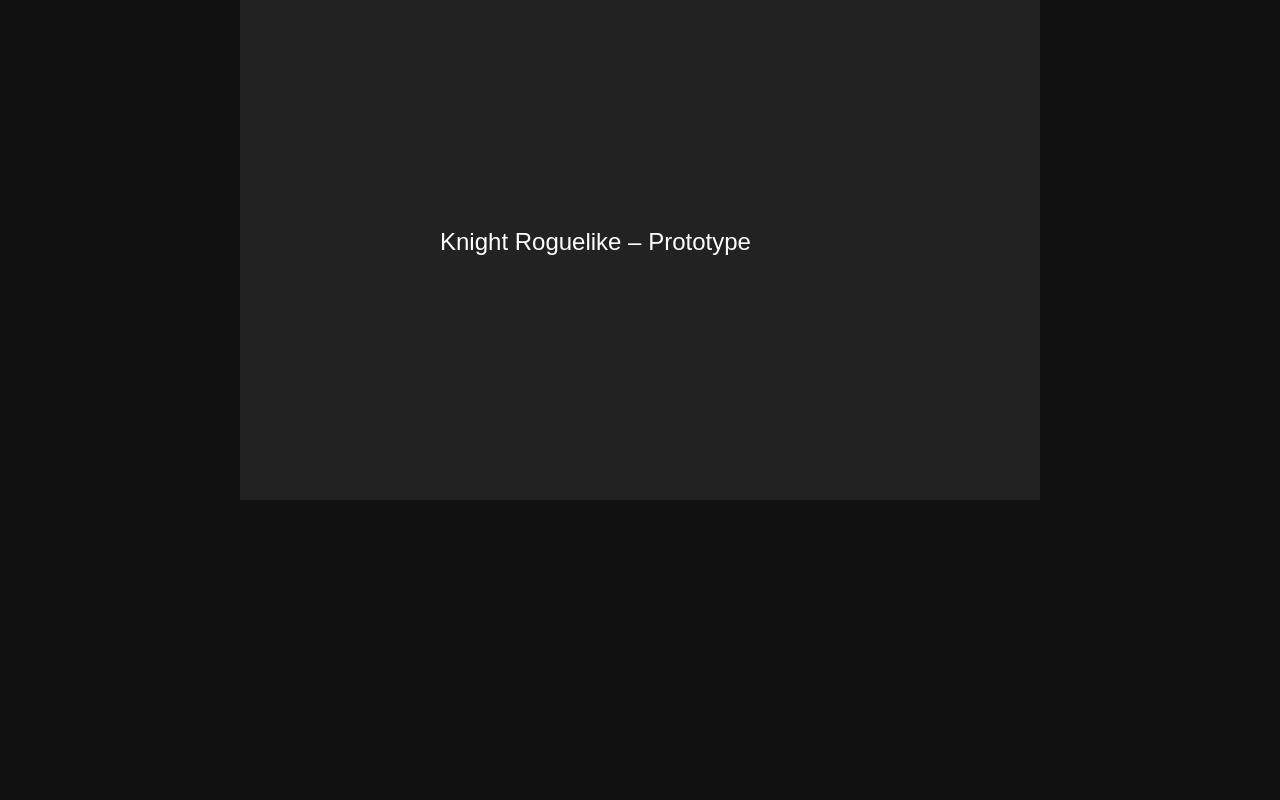
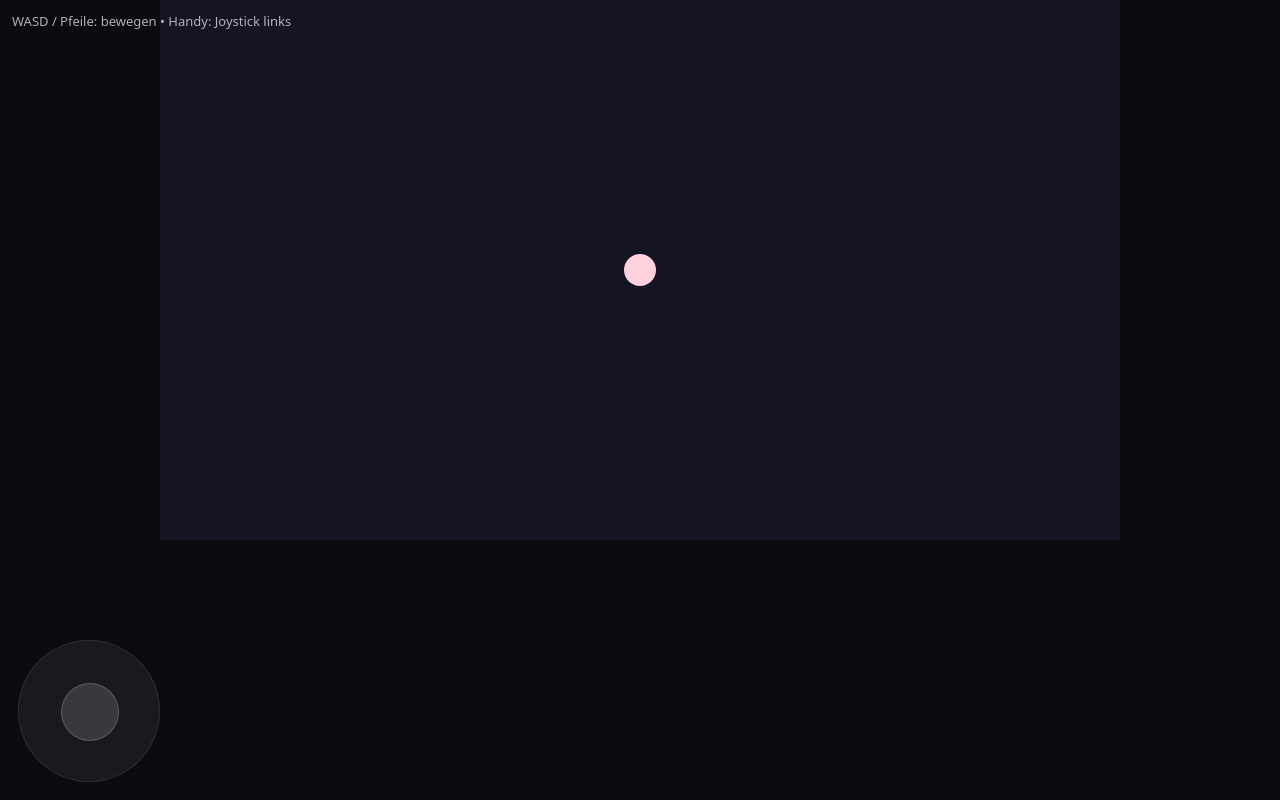
Before and after one commit to Steppenwolf549/knight-roguelike, a plain HTML site: page index.html in a window 1280 px wide. Drawn offline with Linux system fonts and the light colour scheme.

Commit message:
Update index.html

```diff
--- a/index.html
+++ b/index.html
@@ -1,23 +1,156 @@
-<!DOCTYPE html>
-<html>
+<!doctype html>
+<html lang="de">
 <head>
-  <meta charset="UTF-8" />
+  <meta charset="utf-8" />
+  <meta name="viewport" content="width=device-width, initial-scale=1" />
   <title>Knight Roguelike</title>
   <style>
-    body { margin: 0; background: #111; }
-    canvas { display: block; margin: auto; background: #222; }
+    html, body { height:100%; margin:0; background:#0b0b10; }
+    canvas { display:block; margin:auto; background:#141424; touch-action:none; }
+
+    /* simple on-screen joystick */
+    .hud {
+      position: fixed; inset: 0; pointer-events: none;
+      font-family: system-ui, -apple-system, Segoe UI, Roboto, Arial;
+      color: rgba(255,255,255,.85);
+    }
+    .tip { position: fixed; top: 12px; left: 12px; font-size: 13px; opacity:.8; }
+    .joy {
+      position: fixed; left: 18px; bottom: 18px;
+      width: 140px; height: 140px;
+      border-radius: 999px;
+      background: rgba(255,255,255,.06);
+      border: 1px solid rgba(255,255,255,.10);
+      pointer-events: auto;
+    }
+    .knob {
+      position:absolute; left:50%; top:50%;
+      width: 56px; height: 56px;
+      margin-left:-28px; margin-top:-28px;
+      border-radius: 999px;
+      background: rgba(255,255,255,.14);
+      border: 1px solid rgba(255,255,255,.18);
+      transform: translate(0,0);
+    }
   </style>
 </head>
 <body>
-  <canvas id="game" width="800" height="500"></canvas>
+  <canvas id="game" width="960" height="540"></canvas>
+
+  <div class="hud">
+    <div class="tip">WASD / Pfeile: bewegen • Handy: Joystick links</div>
+    <div class="joy" id="joy"><div class="knob" id="knob"></div></div>
+  </div>
 
   <script>
     const canvas = document.getElementById("game");
     const ctx = canvas.getContext("2d");
 
-    ctx.fillStyle = "white";
-    ctx.font = "24px sans-serif";
-    ctx.fillText("Knight Roguelike – Prototype", 200, 250);
+    const VIEW = { w: canvas.width, h: canvas.height };
+    const player = { x: VIEW.w/2, y: VIEW.h/2, r: 16, speed: 240 };
+
+    // Keyboard input
+    const key = { left:false, right:false, up:false, down:false };
+    window.addEventListener("keydown", (e) => {
+      const k = e.key.toLowerCase();
+      if (k === "a" || k === "arrowleft") key.left = true;
+      if (k === "d" || k === "arrowright") key.right = true;
+      if (k === "w" || k === "arrowup") key.up = true;
+      if (k === "s" || k === "arrowdown") key.down = true;
+    });
+    window.addEventListener("keyup", (e) => {
+      const k = e.key.toLowerCase();
+      if (k === "a" || k === "arrowleft") key.left = false;
+      if (k === "d" || k === "arrowright") key.right = false;
+      if (k === "w" || k === "arrowup") key.up = false;
+      if (k === "s" || k === "arrowdown") key.down = false;
+    });
+
+    // Touch joystick
+    const joy = document.getElementById("joy");
+    const knob = document.getElementById("knob");
+    let joyActive = false;
+    let joyCenter = { x: 0, y: 0 };
+    let joyVec = { x: 0, y: 0 }; // -1..1
+    const JOY_RADIUS = 52;
+
+    function setKnob(dx, dy) {
+      knob.style.transform = `translate(${dx}px, ${dy}px)`;
+    }
+
+    function startJoy(ev) {
+      joyActive = true;
+      const r = joy.getBoundingClientRect();
+      joyCenter.x = r.left + r.width/2;
+      joyCenter.y = r.top + r.height/2;
+      moveJoy(ev);
+    }
+    function endJoy() {
+      joyActive = false;
+      joyVec.x = 0; joyVec.y = 0;
+      setKnob(0,0);
+    }
+    function moveJoy(ev) {
+      if (!joyActive) return;
+      const t = ev.touches ? ev.touches[0] : ev;
+      let dx = t.clientX - joyCenter.x;
+      let dy = t.clientY - joyCenter.y;
+      const len = Math.hypot(dx, dy) || 1;
+      const clamped = Math.min(JOY_RADIUS, len);
+      dx = dx / len * clamped;
+      dy = dy / len * clamped;
+      setKnob(dx, dy);
+      joyVec.x = dx / JOY_RADIUS;
+      joyVec.y = dy / JOY_RADIUS;
+    }
+
+    joy.addEventListener("pointerdown", (e) => { e.preventDefault(); startJoy(e); });
+    window.addEventListener("pointermove", (e) => { if (joyActive) moveJoy(e); });
+    window.addEventListener("pointerup", endJoy);
+    window.addEventListener("pointercancel", endJoy);
+
+    // Game loop
+    let last = performance.now();
+    function loop(now) {
+      const dt = Math.min(0.05, (now - last) / 1000);
+      last = now;
+
+      // combine keyboard + joystick
+      let ix = (key.right ? 1 : 0) - (key.left ? 1 : 0) + joyVec.x;
+      let iy = (key.down ? 1 : 0) - (key.up ? 1 : 0) + joyVec.y;
+
+      const len = Math.hypot(ix, iy);
+      if (len > 1) { ix /= len; iy /= len; }
+
+      player.x += ix * player.speed * dt;
+      player.y += iy * player.speed * dt;
+
+      // clamp
+      player.x = Math.max(player.r, Math.min(VIEW.w - player.r, player.x));
+      player.y = Math.max(player.r, Math.min(VIEW.h - player.r, player.y));
+
+      // render
+      ctx.clearRect(0,0,VIEW.w,VIEW.h);
+      ctx.fillStyle = "#141424";
+      ctx.fillRect(0,0,VIEW.w,VIEW.h);
+
+      // player (knight placeholder)
+      ctx.fillStyle = "#ffd1dc";
+      ctx.beginPath();
+      ctx.arc(player.x, player.y, player.r, 0, Math.PI*2);
+      ctx.fill();
+
+      // small "sword" direction hint
+      ctx.strokeStyle = "rgba(255,255,255,.75)";
+      ctx.lineWidth = 3;
+      ctx.beginPath();
+      ctx.moveTo(player.x, player.y);
+      ctx.lineTo(player.x + ix*24, player.y + iy*24);
+      ctx.stroke();
+
+      requestAnimationFrame(loop);
+    }
+    requestAnimationFrame(loop);
   </script>
 </body>
 </html>
```
